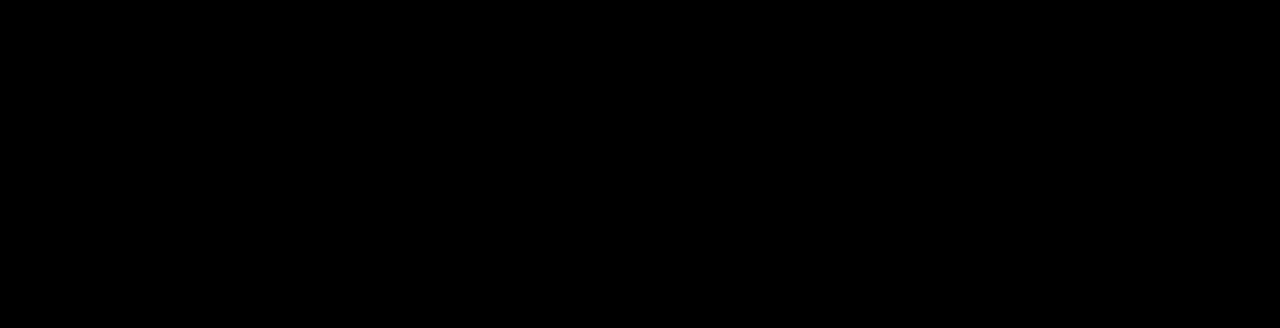
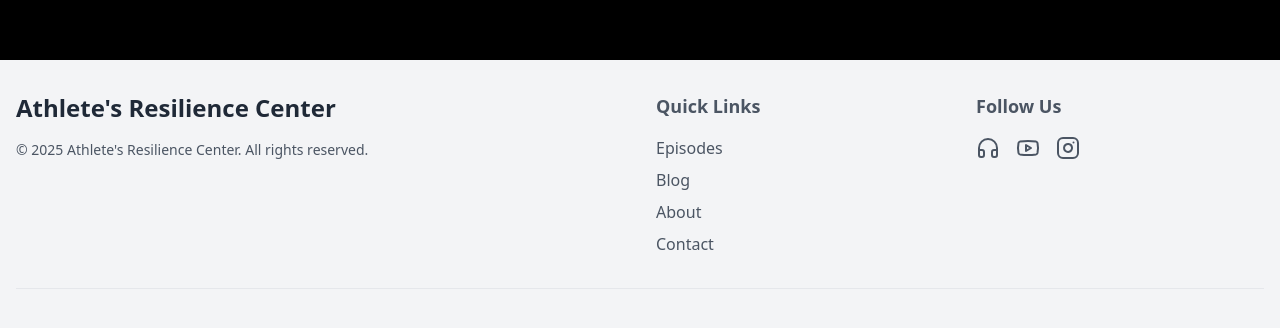
Before and after one commit to arbiosu/athletes-resilience-center, a Next.js app in the folder project/: page /contact in a window 1280 px wide. Shown: the part 740-1068 px from the top of the page. Before the commit the page ends 800 px from the top, so only its background shows below. Built offline with nearby package versions, Linux system fonts and the light colour scheme.

Commit message:
Add Footer

```diff
--- a/project/src/app/layout.tsx
+++ b/project/src/app/layout.tsx
@@ -2,6 +2,7 @@ import type { Metadata } from "next";
 import { Geist, Geist_Mono } from "next/font/google";
 import { ThemeProvider } from "@/components/ThemeProvider"
 import Navbar from "@/components/Navbar"
+import Footer from "@/components/Footer";
 
 import "./globals.css";
 
@@ -37,6 +38,7 @@ export default function RootLayout({
         <ThemeProvider>
             {children}
         </ThemeProvider>
+        <Footer />
       </body>
     </html>
   );
--- /dev/null
+++ b/project/src/components/Footer.tsx
@@ -0,0 +1,86 @@
+import Link from "next/link"
+import { Headphones, Youtube, Instagram } from "lucide-react"
+
+export default function Footer() {
+    const currentYear = new Date().getFullYear()
+    return (
+        <footer className="bg-gray-100 text-gray-600 py-8">
+        <div className="container mx-auto px-4">
+          <div className="grid grid-cols-1 md:grid-cols-4 gap-8">
+            {/* Brand and Copyright */}
+            <div className="md:col-span-2">
+              <Link href="/" className="flex items-center mb-4">
+                <span className="text-2xl font-bold text-gray-800">Athlete&apos;s Resilience Center</span>
+              </Link>
+              <p className="text-sm">&copy; {currentYear} Athlete&apos;s Resilience Center. All rights reserved.</p>
+            </div>
+
+            {/* Quick Links */}
+            <div>
+              <h3 className="text-lg font-semibold mb-4">Quick Links</h3>
+              <ul className="space-y-2">
+                <li>
+                    <Link href="/episodes" className="hover:text-gray-800 transition-colors">
+                        Episodes
+                    </Link>
+                    </li>
+                <li>
+                    <Link href="/blog" className="hover:text-gray-800 transition-colors">
+                        Blog
+                    </Link>
+                </li>
+                <li>
+                    <Link href="/about" className="hover:text-gray-800 transition-colors">
+                        About
+                    </Link>
+                </li>
+                <li>
+                    <Link href="/contact" className="hover:text-gray-800 transition-colors">
+                        Contact
+                    </Link>
+                </li>
+              </ul>
+            </div>
+
+            {/* Social Media */}
+            <div>
+              <h3 className="text-lg font-semibold mb-4">Follow Us</h3>
+              <div className="flex space-x-4">
+                <a
+                    href="https://open.spotify.com/show/4ffm2AA2kGffaH6TbMzilZ?si=2bnAUAW_TVicae7kjhTE-Q&nd=1&dlsi=93f75f140fc34b37"
+                    target="_blank"
+                    rel="noopener noreferrer"
+                    className="hover:text-gray-800 transition-colors"
+                >
+                    <Headphones size={24} />
+                    <span className="sr-only">Spotify</span>
+                </a>
+                <a
+                    href="https://www.youtube.com/@AthletesResilienceCenter"
+                    target="_blank"
+                    rel="noopener noreferrer"
+                    className="hover:text-gray-800 transition-colors"
+                >
+                    <Youtube size={24} />
+                    <span className="sr-only">Youtube</span>
+                </a>
+                <a
+                    href="https://www.instagram.com/athletesresiliencecenter/"
+                    target="_blank"
+                    rel="noopener noreferrer"
+                    className="hover:text-gray-800 transition-colors"
+                >
+                    <Instagram size={24} />
+                    <span className="sr-only">Instagram</span>
+                </a>
+              </div>
+            </div>
+          </div>
+
+          {/* Bottom Bar add github? */}
+          <div className="mt-8 pt-8 border-t border-gray-200 text-sm text-center">
+          </div>
+        </div>
+      </footer>
+    )
+}
```
